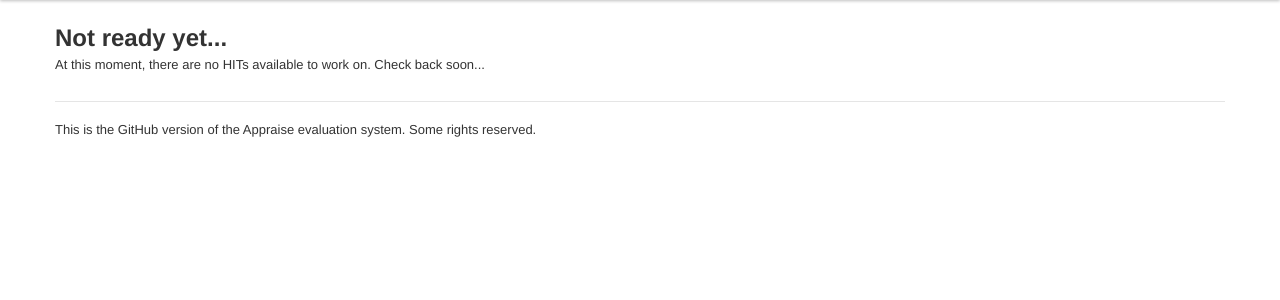
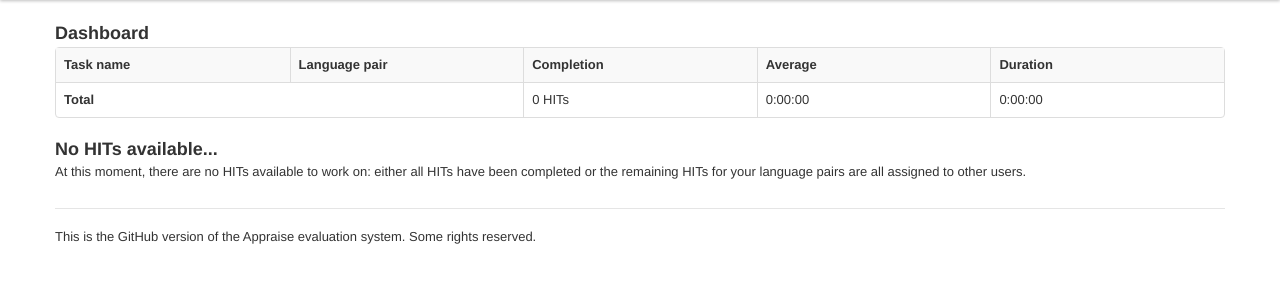
Before and after one commit to cfedermann/Appraise, a Django app: a page that uses appraise/templates/wmt14/overview.html in a window 1280 px wide. Shown: the part 40-340 px from the top of the page. Run offline with Django 3.2, Linux system fonts and the light colour scheme; the visitor is signed in with stand-in values (Sample User, id 1); parts of the project's set-up code (start-up, migrations or seed data) failed here and were passed over; some libraries are stand-ins or nearby versions.

Commit message:
Updated dashboard template to show user stats when no HITs are available.

```diff
--- a/appraise/templates/wmt14/overview.html
+++ b/appraise/templates/wmt14/overview.html
@@ -4,7 +4,6 @@
 <div class="row">
 <div class="span12">
 
-{% if hit_data %}
 <h3>Dashboard</h3>
 <table class="table table-striped table-bordered">
 <tr>
@@ -38,9 +37,11 @@
 </tr>
 {% endif %}
 </table>
-{% else %}
-<h2>Not ready yet...</h2>
-<p>At this moment, there are no HITs available to work on. Check back soon...</p>
+
+{% if not hit_data %}
+
+<h3>No HITs available...</h3>
+<p>At this moment, there are no HITs available to work on: either all HITs have been completed or the remaining HITs for your language pairs are all assigned to other users.</p>
 {% endif %}
 </div>
 </div>
```
